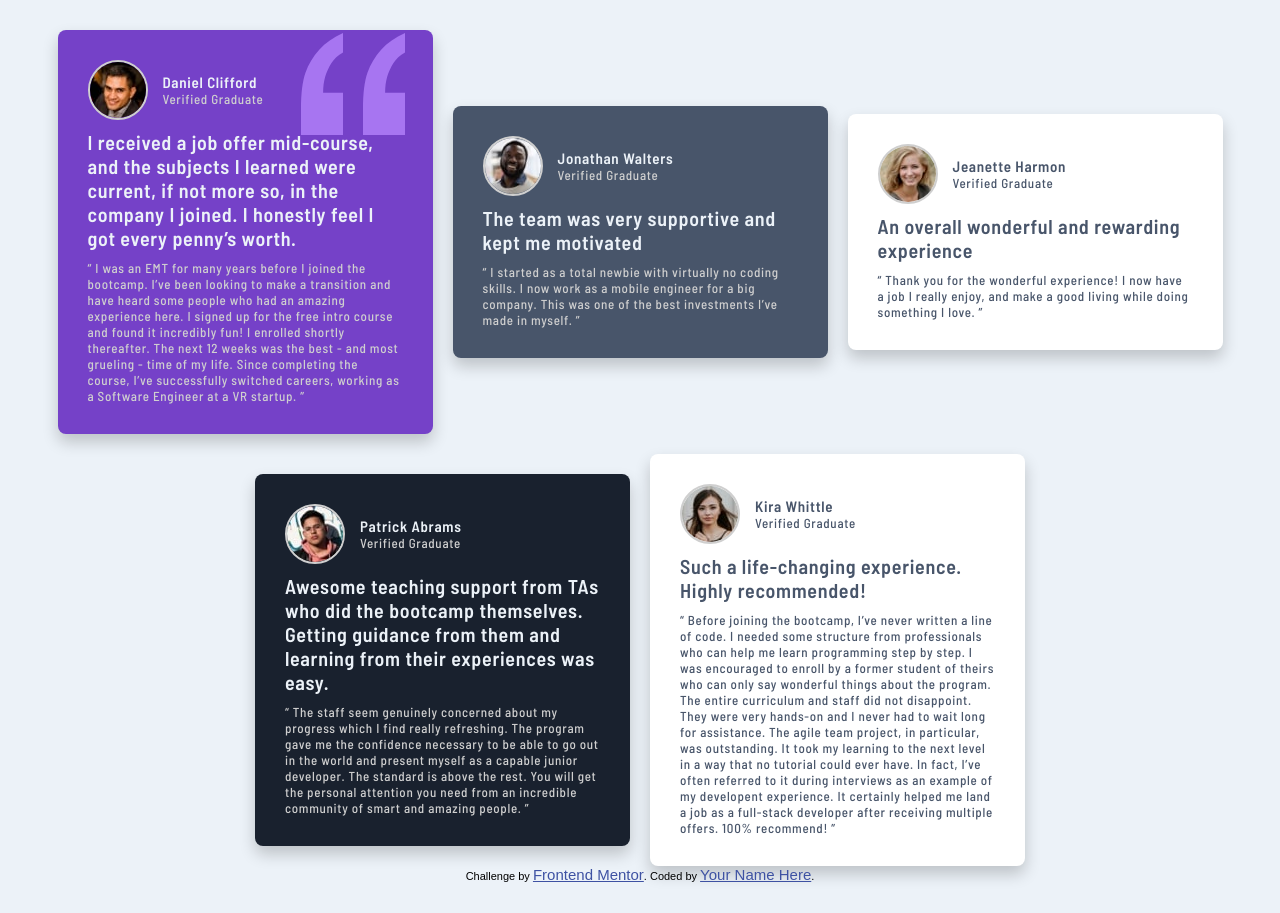
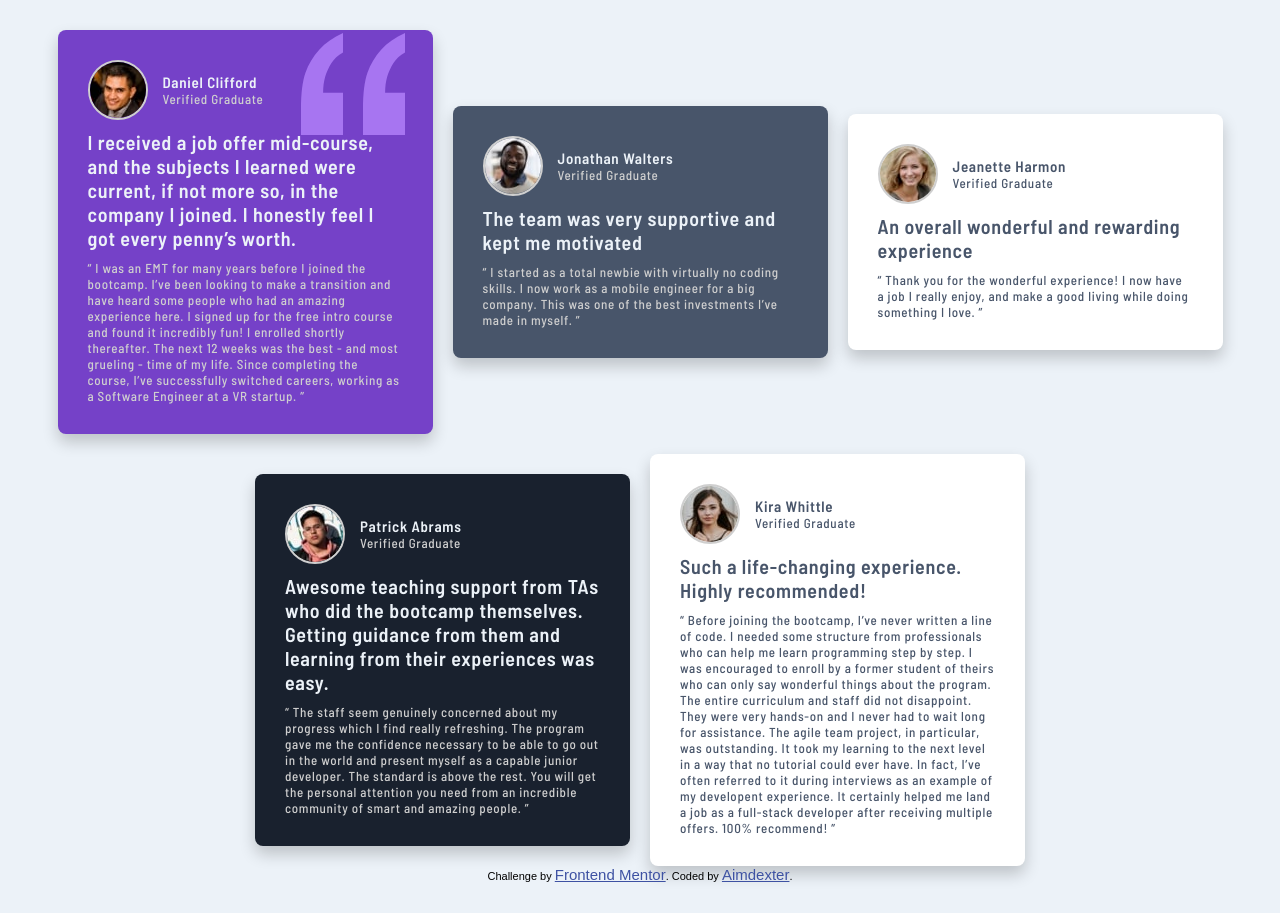
Before and after one commit to aimdexter/testimonials_grid_section, a plain HTML site: page index.html in a window 1280 px wide. Drawn offline with Linux system fonts and the light colour scheme.

Commit message:
desktop with fixed and readme updated

```diff
--- a/index.html
+++ b/index.html
@@ -120,7 +120,7 @@
   </main>
   <div class="attribution">
     Challenge by <a href="https://www.frontendmentor.io?ref=challenge" target="_blank">Frontend Mentor</a>.
-    Coded by <a href="#">Your Name Here</a>.
+    Coded by <a href="https://github.com/aimdexter">Aimdexter</a>.
   </div>
 </body>
 
```
Also changed, not shown: images/desktop.png (added), images/mobile.png (added), 1 other file.
